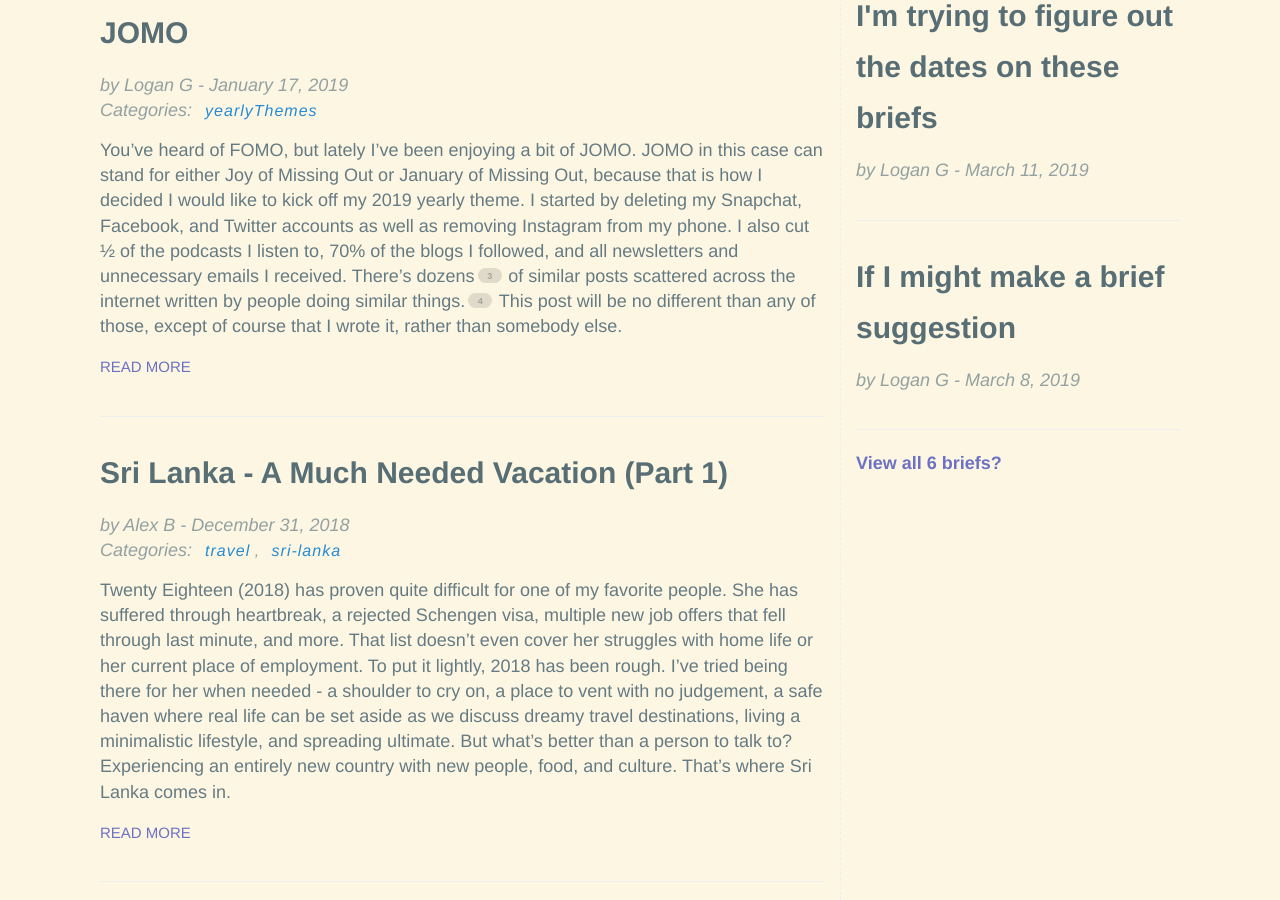
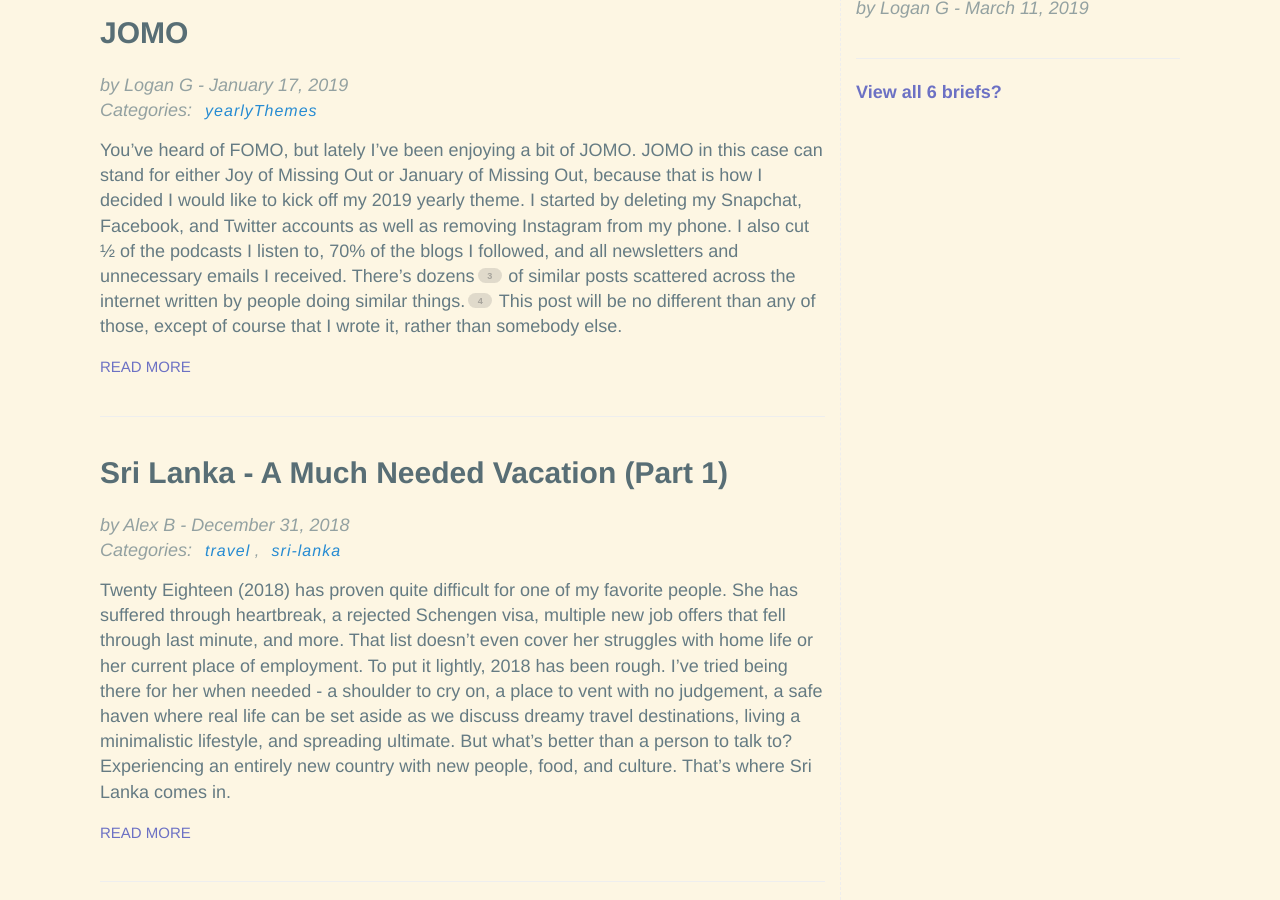
Before and after one commit to hencefarthing/hencefarthing.github.io, a Jekyll site: the page built from index.html, in a window 1280 px wide and 900 px high, scrolled down 1152 px. Built offline with Jekyll 4.4.1, drawn with Linux system fonts in a browser that asks for light colours; some of the changed lines change nothing that is shown; some of the changed text lies outside the part shown.

Commit message:
feat: successfully moving display_num_posts/briefs to _config.yml

```diff
--- a/_config.yml
+++ b/_config.yml
@@ -100,8 +100,8 @@
   - scope:
       path: "index.html"
     values:
-      display_num_posts2: 5
-      display_num_briefs2: 6
+      display_num_posts: 5
+      display_num_briefs: 5
   - scope:
       path: "categories"
     values:
--- a/_includes/list-briefs.html
+++ b/_includes/list-briefs.html
@@ -4,9 +4,6 @@
     {% unless page.skip_title_link == true %}
         <h1>Just to be brief...</h1>
     {% endunless %}
-
-    <h1 id="default-from-_config-posts"># Posts: {{ page.display_num_posts2 }}</h1>
-    <h1 id="default-from-_config-brief"># Briefs: {{ page.display_num_briefs2 }}</h1>
 
     {% comment %} Reverse briefs so most recent are on top {% endcomment %}
     {% assign briefs_reversed = site.briefs | reverse %}
--- a/index.html
+++ b/index.html
@@ -1,7 +1,5 @@
 ---
 layout: default
-display_num_posts: 5
-display_num_briefs: 10
 ---
 
 {% include list-posts.html %}
```
